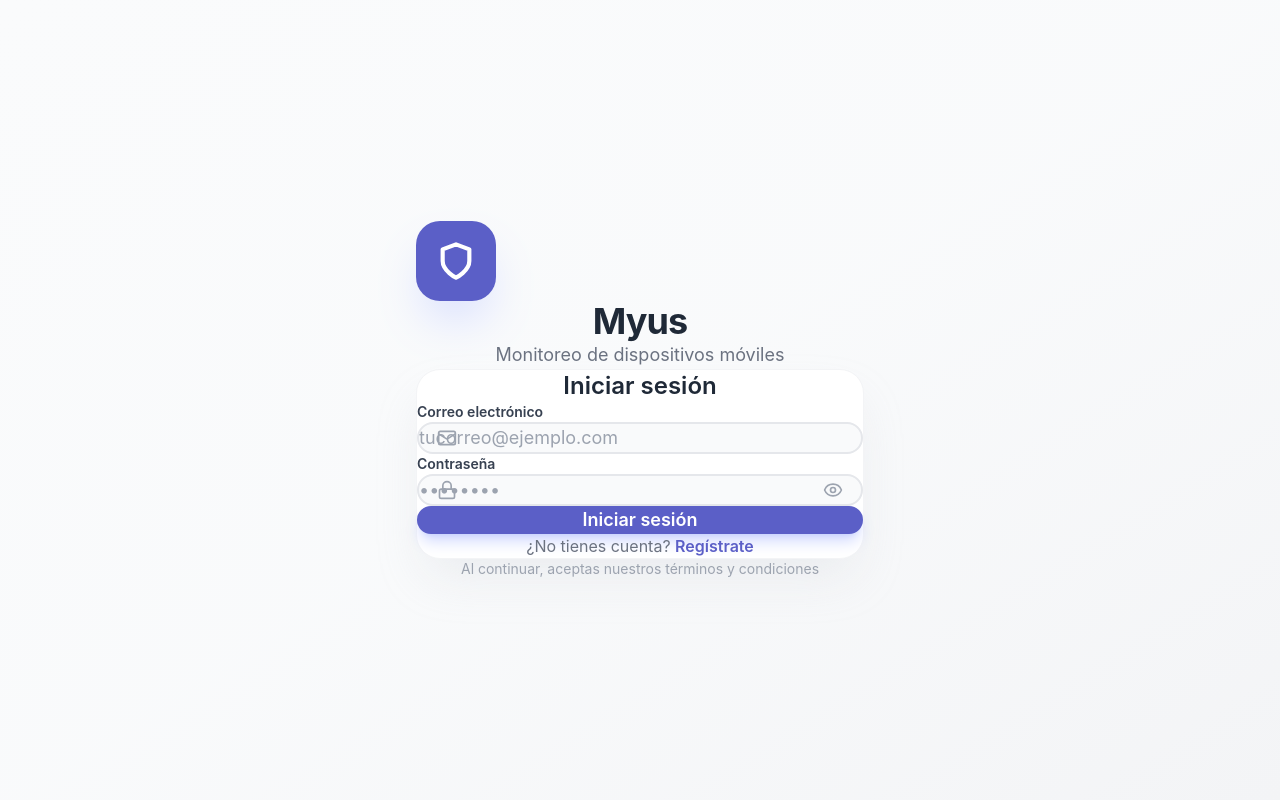
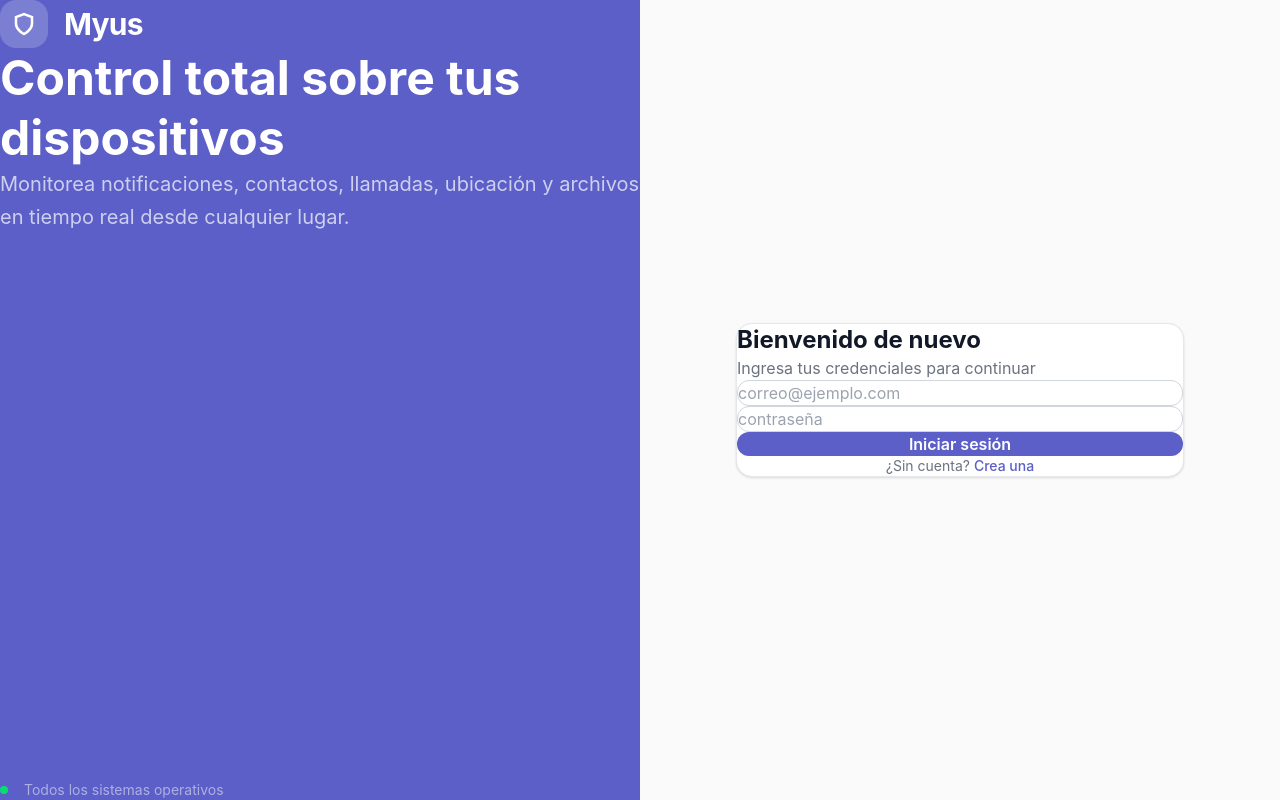
Before and after one commit to xOkimurax/myus-monitoring, a React (Vite) app in the folder myus_web/: page / in a window 1280 px wide. Built offline with nearby package versions, Linux system fonts and the light colour scheme.

Commit message:
UI limpia: login split-panel, sidebar minimalista,menos es más

```diff
--- a/myus_web/src/components/common/Layout.tsx
+++ b/myus_web/src/components/common/Layout.tsx
@@ -10,10 +10,7 @@ import {
   Folder,
   Settings,
   LogOut,
-  ChevronLeft,
-  ChevronRight,
 } from 'lucide-react';
-import { useMonitoringStore } from '../../store/monitoringStore';
 
 const navItems = [
   { path: '/dashboard', label: 'Dashboard', icon: LayoutDashboard },
@@ -28,58 +25,38 @@ const navItems = [
 export const Sidebar = () => {
   const location = useLocation();
   const { logout, user } = useAuth();
-  const { lastSync } = useMonitoringStore();
-  const [collapsed, setCollapsed] = useState(false);
-
-  const formatLastSync = () => {
-    if (!lastSync) return 'Nunca';
-    const diff = Date.now() - lastSync;
-    if (diff < 60000) return 'Ahora';
-    if (diff < 3600000) return `${Math.floor(diff / 60000)}m`;
-    return `${Math.floor(diff / 3600000)}h`;
-  };
 
   return (
-    <aside
-      className={`fixed left-0 top-0 h-screen bg-white border-r-2 border-gray-100 transition-all duration-300 z-50 shadow-xl ${
-        collapsed ? 'w-24' : 'w-72'
-      }`}
-    >
-      <div className="flex flex-col h-full">
+    <aside className="fixed left-0 top-0 h-screen w-64 bg-white border-r border-gray-200 flex flex-col">
       {/* Logo */}
-        <div className={`p-6 border-b-2 border-gray-100 flex items-center ${collapsed ? 'justify-center' : 'justify-between'}`}>
-          {!collapsed && (
-            <div className="flex items-center gap-4">
-              <div className="w-12 h-12 bg-[#5B5FC7] rounded-2xl flex items-center justify-center shadow-lg shadow-indigo-200">
-                <span className="text-white font-bold text-xl">M</span>
+      <div className="p-6 border-b border-gray-100">
+        <div className="flex items-center gap-3">
+          <div className="w-10 h-10 bg-[#5B5FC7] rounded-xl flex items-center justify-center">
+            <svg width="20" height="20" viewBox="0 0 24 24" fill="none" stroke="white" strokeWidth="2.5">
+              <path d="M12 22s8-4 8-10V5l-8-3-8 3v7c0 6 8 10 8 10z"/>
+            </svg>
           </div>
-              <span className="font-bold text-2xl text-[#1F2937]">Myus</span>
+          <span className="font-bold text-xl text-[#111827]">Myus</span>
         </div>
-          )}
-          {collapsed && (
-            <div className="w-12 h-12 bg-[#5B5FC7] rounded-2xl flex items-center justify-center shadow-lg shadow-indigo-200">
-              <span className="text-white font-bold text-xl">M</span>
-            </div>
-          )}
       </div>
 
       {/* Navigation */}
-        <nav className="flex-1 p-5 overflow-y-auto">
-          <ul className="space-y-3">
+      <nav className="flex-1 p-4">
+        <ul className="space-y-1">
           {navItems.map((item) => {
             const isActive = location.pathname === item.path;
             return (
               <li key={item.path}>
                 <Link
                   to={item.path}
-                    className={`flex items-center gap-4 px-5 py-4 rounded-2xl transition-all font-medium text-lg ${
+                  className={`flex items-center gap-3 px-4 py-3 rounded-xl transition-colors ${
                     isActive
-                        ? 'bg-[#5B5FC7] text-white shadow-lg shadow-indigo-200'
-                        : 'text-[#6B7280] hover:bg-gray-50 hover:text-[#1F2937]'
+                      ? 'bg-[#5B5FC7] text-white'
+                      : 'text-[#6B7280] hover:bg-gray-100 text-[#374151]'
                   }`}
                 >
-                    <item.icon size={24} />
-                    {!collapsed && <span>{item.label}</span>}
+                  <item.icon size={20} />
+                  <span className="font-medium">{item.label}</span>
                 </Link>
               </li>
             );
@@ -87,38 +64,15 @@ export const Sidebar = () => {
         </ul>
       </nav>
 
-        {/* Sync Status */}
-        {!collapsed && (
-          <div className="px-6 py-4 border-t-2 border-gray-100">
-            <div className="flex items-center gap-3 text-sm text-[#9CA3AF]">
-              <div className="w-3 h-3 bg-[#10B981] rounded-full animate-pulse" />
-              <span>Sincronizado: {formatLastSync()}</span>
-            </div>
-          </div>
-        )}
-
-        {/* User & Logout */}
-        <div className="p-5 border-t-2 border-gray-100">
-          {!collapsed && user && (
-            <div className="mb-4 text-base text-[#6B7280] truncate text-center font-medium">
-              {user.email}
-            </div>
-          )}
+      {/* User */}
+      <div className="p-4 border-t border-gray-100">
+        <div className="mb-3 text-sm text-[#6B7280] truncate">{user?.email}</div>
         <button
           onClick={logout}
-            className={`flex items-center gap-3 w-full px-5 py-4 text-[#6B7280] hover:bg-red-50 hover:text-red-600 rounded-2xl transition-all font-medium text-lg ${collapsed ? 'justify-center' : ''}`}
+          className="flex items-center gap-2 w-full px-4 py-2.5 text-[#6B7280] hover:bg-red-50 hover:text-red-600 rounded-xl transition-colors"
         >
-            <LogOut size={24} />
-            {!collapsed && <span>Cerrar sesión</span>}
-          </button>
-        </div>
-
-        {/* Collapse Toggle */}
-        <button
-          onClick={() => setCollapsed(!collapsed)}
-          className="absolute -right-4 top-28 w-8 h-8 bg-white border-2 border-gray-200 rounded-full flex items-center justify-center shadow-lg hover:shadow-xl transition-all cursor-pointer"
-        >
-          {collapsed ? <ChevronRight size={16} /> : <ChevronLeft size={16} />}
+          <LogOut size={18} />
+          <span className="font-medium">Cerrar sesión</span>
         </button>
       </div>
     </aside>
@@ -127,10 +81,10 @@ export const Sidebar = () => {
 
 export const Layout = ({ children }: { children: React.ReactNode }) => {
   return (
-    <div className="min-h-screen bg-[#FAFBFC]">
+    <div className="min-h-screen bg-[#FAFAFA]">
       <Sidebar />
-      <main className="ml-72 min-h-screen p-10">
-        <div className="max-w-7xl mx-auto animate-fade-in">
+      <main className="ml-64 p-8">
+        <div className="max-w-6xl mx-auto">
           {children}
         </div>
       </main>
--- a/myus_web/src/pages/LoginPage.tsx
+++ b/myus_web/src/pages/LoginPage.tsx
@@ -1,7 +1,6 @@
 import { useState } from 'react';
 import { useNavigate } from 'react-router-dom';
 import { useAuth } from '../hooks/useAuth';
-import { Mail, Lock, Eye, EyeOff } from 'lucide-react';
 
 export const LoginPage = () => {
   const navigate = useNavigate();
@@ -9,118 +8,111 @@ export const LoginPage = () => {
   const [isRegister, setIsRegister] = useState(false);
   const [email, setEmail] = useState('');
   const [password, setPassword] = useState('');
-  const [showPassword, setShowPassword] = useState(false);
 
   const handleSubmit = async (e: React.FormEvent) => {
     e.preventDefault();
     clearError();
-
-    const result = isRegister
-      ? await register(email, password)
-      : await login(email, password);
-
-    if (result.success) {
-      navigate('/dashboard');
-    }
+    const result = isRegister ? await register(email, password) : await login(email, password);
+    if (result.success) navigate('/dashboard');
   };
 
   return (
-    <div className="min-h-screen bg-gradient-to-br from-[#FAFBFC] via-gray-50 to-[#F3F4F6] flex items-center justify-center p-6">
-      <div className="w-full max-w-md">
-        {/* Logo & Branding */}
-        <div className="text-center mb-12">
-          <div className="w-20 h-20 bg-[#5B5FC7] rounded-3xl flex items-center justify-center mx-auto mb-6 shadow-2xl shadow-indigo-300/50">
-            <svg width="40" height="40" viewBox="0 0 24 24" fill="none" stroke="white" strokeWidth="2.5" strokeLinecap="round" strokeLinejoin="round">
+    <div className="min-h-screen w-full flex bg-[#FAFAFA]">
+      {/* Left Panel - Branding */}
+      <div className="hidden lg:flex lg:w-1/2 bg-[#5B5FC7] flex-col justify-between p-16">
+        <div>
+          <div className="flex items-center gap-4 mb-20">
+            <div className="w-12 h-12 bg-white/20 rounded-2xl flex items-center justify-center backdrop-blur-sm">
+              <svg width="24" height="24" viewBox="0 0 24 24" fill="none" stroke="white" strokeWidth="2.5">
                 <path d="M12 22s8-4 8-10V5l-8-3-8 3v7c0 6 8 10 8 10z"/>
               </svg>
             </div>
-          <h1 className="text-4xl font-bold text-[#1F2937] tracking-tight">Myus</h1>
-          <p className="text-[#6B7280] mt-3 text-lg">Monitoreo de dispositivos móviles</p>
+            <span className="text-white text-3xl font-bold tracking-tight">Myus</span>
+          </div>
+          <h1 className="text-white text-5xl font-bold leading-tight mb-6">
+            Control total sobre tus dispositivos
+          </h1>
+          <p className="text-white/70 text-xl leading-relaxed">
+            Monitorea notificaciones, contactos, llamadas, ubicación y archivos en tiempo real desde cualquier lugar.
+          </p>
+        </div>
+        <div className="flex items-center gap-4 text-white/50 text-sm">
+          <div className="w-2 h-2 bg-green-400 rounded-full"></div>
+          <span>Todos los sistemas operativos</span>
+        </div>
       </div>
 
-        {/* Form Card */}
-        <div className="bg-white rounded-3xl shadow-2xl shadow-gray-200/80 p-10 border border-gray-100">
-          <h2 className="text-2xl font-semibold text-[#1F2937] mb-8 text-center">
-            {isRegister ? 'Crear cuenta' : 'Iniciar sesión'}
+      {/* Right Panel - Form */}
+      <div className="flex-1 flex items-center justify-center p-8">
+        <div className="w-full max-w-md">
+          {/* Mobile Logo */}
+          <div className="lg:hidden flex items-center justify-center gap-3 mb-12">
+            <div className="w-10 h-10 bg-[#5B5FC7] rounded-xl flex items-center justify-center">
+              <svg width="20" height="20" viewBox="0 0 24 24" fill="none" stroke="white" strokeWidth="2.5">
+                <path d="M12 22s8-4 8-10V5l-8-3-8 3v7c0 6 8 10 8 10z"/>
+              </svg>
+            </div>
+            <span className="text-[#1F2937] text-2xl font-bold">Myus</span>
+          </div>
+
+          <div className="bg-white rounded-2xl p-10 shadow-sm border border-gray-200">
+            <h2 className="text-2xl font-bold text-[#111827] mb-2">
+              {isRegister ? 'Crea tu cuenta' : 'Bienvenido de nuevo'}
             </h2>
+            <p className="text-[#6B7280] mb-8">
+              {isRegister ? 'Comienza en minutos' : 'Ingresa tus credenciales para continuar'}
+            </p>
 
             {error && (
-            <div className="mb-6 p-4 bg-red-50 border border-red-200 rounded-2xl text-red-600 text-sm font-medium">
+              <div className="mb-6 p-4 bg-red-50 border border-red-200 rounded-xl text-red-600 text-sm">
                 {error}
               </div>
             )}
 
-          <form onSubmit={handleSubmit} className="space-y-6">
+            <form onSubmit={handleSubmit} className="space-y-5">
               <div>
-              <label className="block text-sm font-semibold text-[#374151] mb-3">Correo electrónico</label>
-              <div className="relative">
-                <Mail size={20} className="absolute left-5 top-1/2 -translate-y-1/2 text-[#9CA3AF]" />
                 <input
                   type="email"
                   value={email}
                   onChange={(e) => setEmail(e.target.value)}
-                  placeholder="tucorreo@ejemplo.com"
+                  placeholder="correo@ejemplo.com"
                   required
-                  className="w-full bg-gray-50 border-2 border-gray-200 rounded-2xl py-4 pl-14 pr-5 text-[#1F2937] placeholder-[#9CA3AF] focus:border-[#5B5FC7] focus:bg-white focus:ring-4 focus:ring-[#5B5FC7]/10 focus:outline-none transition-all text-lg"
+                  className="w-full border border-gray-300 rounded-xl py-3.5 px-4 text-[#111827] placeholder-[#9CA3AF] focus:border-[#5B5FC7] focus:ring-2 focus:ring-[#5B5FC7]/20 focus:outline-none transition-all"
                 />
-              </div>
               </div>
 
               <div>
-              <label className="block text-sm font-semibold text-[#374151] mb-3">Contraseña</label>
-              <div className="relative">
-                <Lock size={20} className="absolute left-5 top-1/2 -translate-y-1/2 text-[#9CA3AF]" />
                 <input
-                  type={showPassword ? 'text' : 'password'}
+                  type="password"
                   value={password}
                   onChange={(e) => setPassword(e.target.value)}
-                  placeholder="••••••••"
+                  placeholder="contraseña"
                   required
                   minLength={6}
-                  className="w-full bg-gray-50 border-2 border-gray-200 rounded-2xl py-4 pl-14 pr-14 text-[#1F2937] placeholder-[#9CA3AF] focus:border-[#5B5FC7] focus:bg-white focus:ring-4 focus:ring-[#5B5FC7]/10 focus:outline-none transition-all text-lg"
+                  className="w-full border border-gray-300 rounded-xl py-3.5 px-4 text-[#111827] placeholder-[#9CA3AF] focus:border-[#5B5FC7] focus:ring-2 focus:ring-[#5B5FC7]/20 focus:outline-none transition-all"
                 />
-                <button
-                  type="button"
-                  onClick={() => setShowPassword(!showPassword)}
-                  className="absolute right-5 top-1/2 -translate-y-1/2 text-[#9CA3AF] hover:text-[#5B5FC7] transition-colors p-1"
-                >
-                  {showPassword ? <EyeOff size={20} /> : <Eye size={20} />}
-                </button>
-              </div>
               </div>
 
               <button
                 type="submit"
                 disabled={isLoading}
-              className="w-full bg-[#5B5FC7] hover:bg-[#4749A3] active:bg-[#3B3B8F] text-white font-semibold py-4 px-8 rounded-2xl transition-all disabled:opacity-50 disabled:cursor-not-allowed shadow-lg shadow-indigo-300/50 hover:shadow-xl hover:shadow-indigo-300/60 hover:-translate-y-0.5 active:translate-y-0 text-lg"
+                className="w-full bg-[#5B5FC7] hover:bg-[#4749A3] text-white font-semibold py-4 rounded-xl transition-colors disabled:opacity-50 disabled:cursor-not-allowed"
               >
-              {isLoading ? (
-                <span className="flex items-center justify-center gap-3">
-                  <span className="w-5 h-5 border-3 border-white/40 border-t-white rounded-full animate-spin" />
-                  Procesando...
-                </span>
-              ) : isRegister ? (
-                'Crear cuenta'
-              ) : (
-                'Iniciar sesión'
-              )}
+                {isLoading ? 'Procesando...' : isRegister ? 'Crear cuenta' : 'Iniciar sesión'}
               </button>
             </form>
 
-          <p className="text-center mt-8 text-[#6B7280] text-base">
-            {isRegister ? '¿Ya tienes cuenta?' : '¿No tienes cuenta?'}{' '}
+            <p className="text-center mt-8 text-[#6B7280] text-sm">
+              {isRegister ? '¿Ya tienes cuenta?' : '¿Sin cuenta?'}{' '}
               <button
                 onClick={() => { setIsRegister(!isRegister); clearError(); }}
-              className="text-[#5B5FC7] font-semibold hover:underline"
+                className="text-[#5B5FC7] font-medium hover:underline"
               >
-              {isRegister ? 'Inicia sesión' : 'Regístrate'}
+                {isRegister ? 'Inicia sesión' : 'Crea una'}
               </button>
             </p>
           </div>
-
-        <p className="text-center text-[#9CA3AF] text-sm mt-8">
-          Al continuar, aceptas nuestros términos y condiciones
-        </p>
+        </div>
       </div>
     </div>
   );
```
Lines whose indentation alone changed are shown as unchanged.
